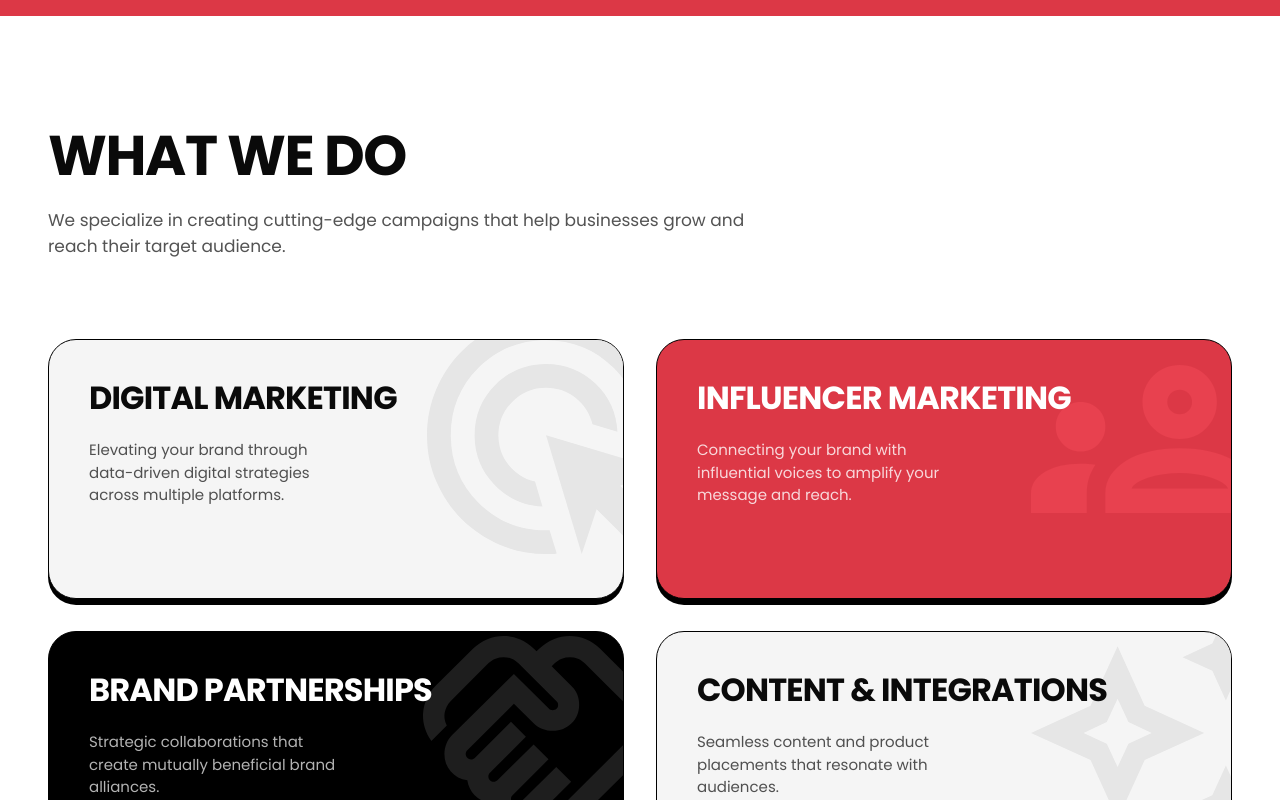
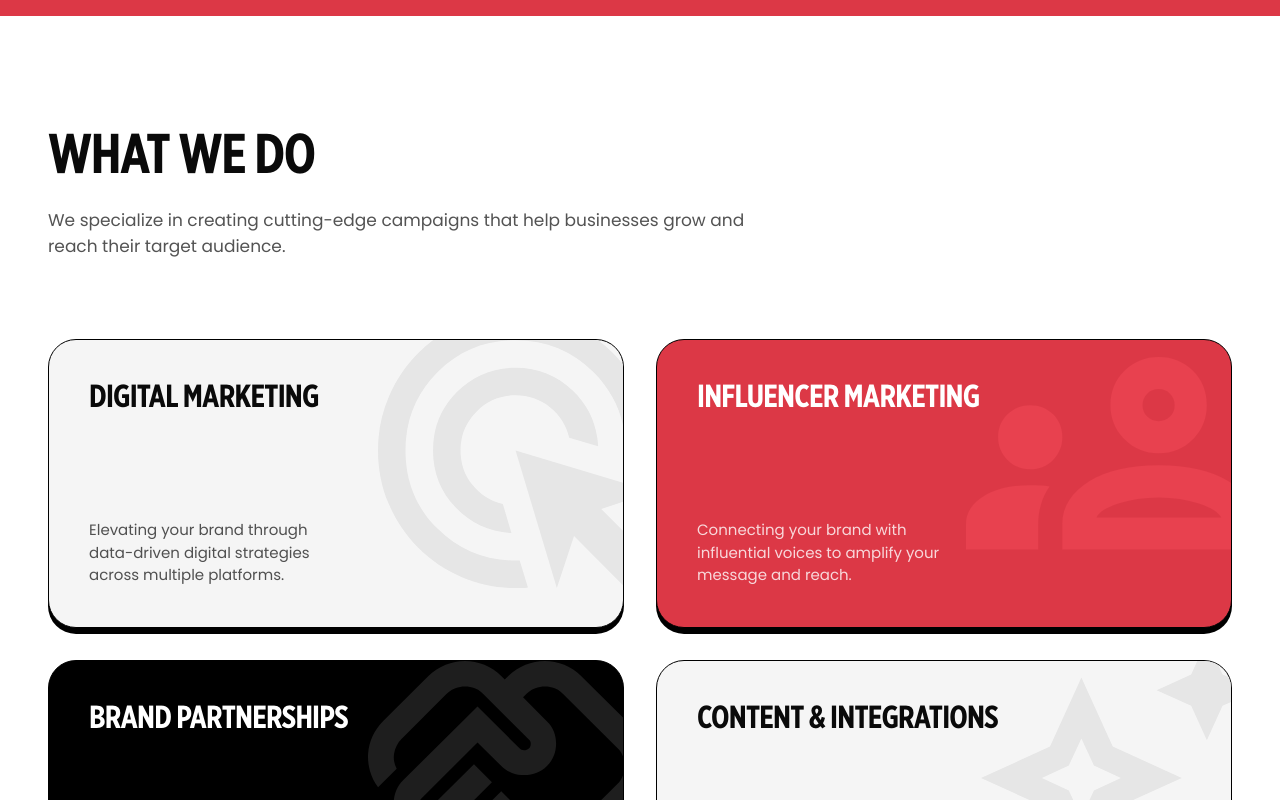
Before and after one commit to sunilsuthar-appjojo/jojo-paw, a Next.js app: page / in a window 1280 px wide. Shown: the part 580-1380 px from the top of the page. Built offline with nearby package versions, Linux system fonts and the light colour scheme.

Commit message:
manage PAW section

```diff
--- a/components/premiere-ads/ServicesGrid.tsx
+++ b/components/premiere-ads/ServicesGrid.tsx
@@ -48,11 +48,11 @@ export default function ServicesGrid({ data }: ServicesGridProps) {
 
         {/* Header */}
         <div className="mb-14 lg:mb-20">
-          <h2 className="font-heading font-bold text-[34px] sm:text-[48px] lg:text-[56px] leading-[100%] tracking-tight text-textPrimary uppercase mb-6">
+          <h2 className="font-gotham font-bold text-[34px] sm:text-[48px] lg:text-[56px] leading-[100%] tracking-tight text-textPrimary uppercase mb-6">
             {data.title}
           </h2>
 
-          <p className="font-body text-[15px] sm:text-[17px] leading-[150%] text-textPrimary/70 max-w-[700px]">
+          <p className="font-poppins text-[15px] sm:text-[17px] leading-[150%] text-textPrimary/70 max-w-[700px]">
             {data.description}
           </p>
         </div>
@@ -84,7 +84,7 @@ export default function ServicesGrid({ data }: ServicesGridProps) {
               >
 
                 {/* Watermark Icon */}
-                <div className="absolute right-[-20px] bottom-[-20px] top-0 w-[220px] h-[220px] transition-all pointer-events-none">
+                <div className="absolute right-[-20px] bottom-[-20px] top-0 w-[285px] h-[255px] transition-all pointer-events-none">
                   <div className="relative w-full h-full">
                     <Image
                       src={service.icon}
@@ -101,6 +101,7 @@ export default function ServicesGrid({ data }: ServicesGridProps) {
                     className={`
                       font-heading
                       font-bold
+                      font-gotham
                       text-[26px] sm:text-[30px] lg:text-[32px]
                       leading-[110%]
                       tracking-tight
@@ -114,9 +115,10 @@ export default function ServicesGrid({ data }: ServicesGridProps) {
                   {/* Description */}
                   <p
                     className={`
-                      font-body
+                      font-poppins
                       text-[14px] sm:text-[15px]
                       leading-[150%]
+                      pt-20
                       w-1/2
                       ${theme.desc}
                     `}
```
